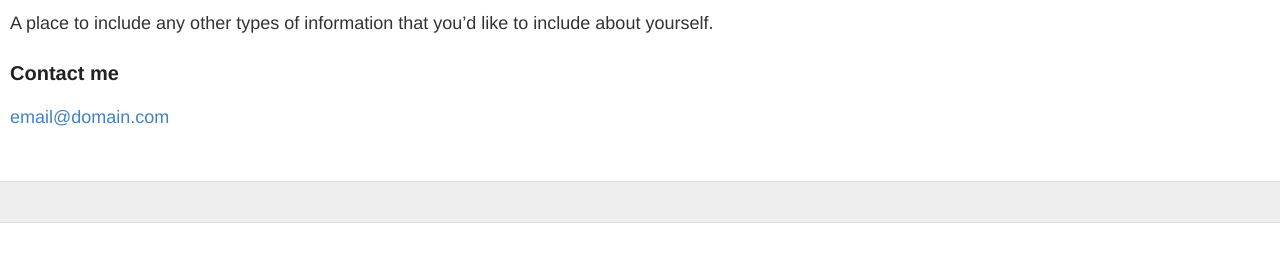
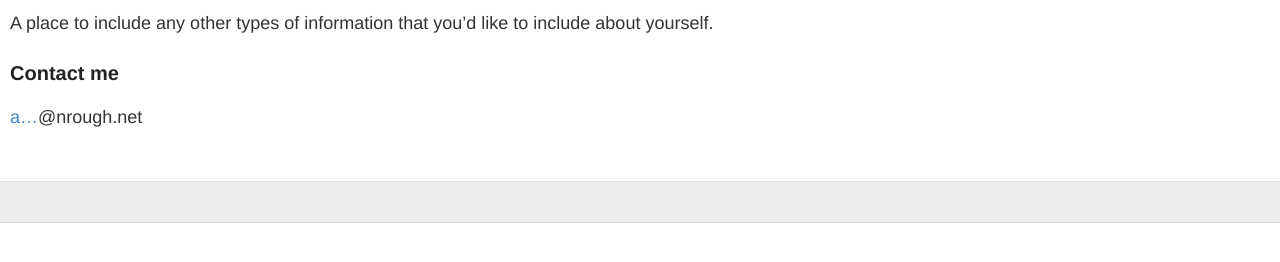
Before and after one commit to nrough/jekyll-now, a Jekyll site: the page built from about.md, in a window 1280 px wide. Shown: the part 310-572 px from the top of the page. Built offline with Jekyll 4.4.1, drawn with Linux system fonts in a browser that asks for light colours.

Commit message:
Update about.md

```diff
--- a/about.md
+++ b/about.md
@@ -12,4 +12,4 @@ A place to include any other types of information that you'd like to include abo
 
 ### Contact me
 
-[email@domain.com](mailto:email@domain.com)
+<a href="http://www.google.com/recaptcha/mailhide/d?k=01zRzkIe8ejzNJBE4fPLljhQ==&amp;c=Pm6AWcEZZC7JOS5ZhV4eTO91V497Fta2sZk4MyfgIdA=" onclick="window.open('http://www.google.com/recaptcha/mailhide/d?k\x3d01zRzkIe8ejzNJBE4fPLljhQ\x3d\x3d\x26c\x3dPm6AWcEZZC7JOS5ZhV4eTO91V497Fta2sZk4MyfgIdA\x3d', '', 'toolbar=0,scrollbars=0,location=0,statusbar=0,menubar=0,resizable=0,width=500,height=300'); return false;" title="Reveal this e-mail address">a...</a>@nrough.net
```
